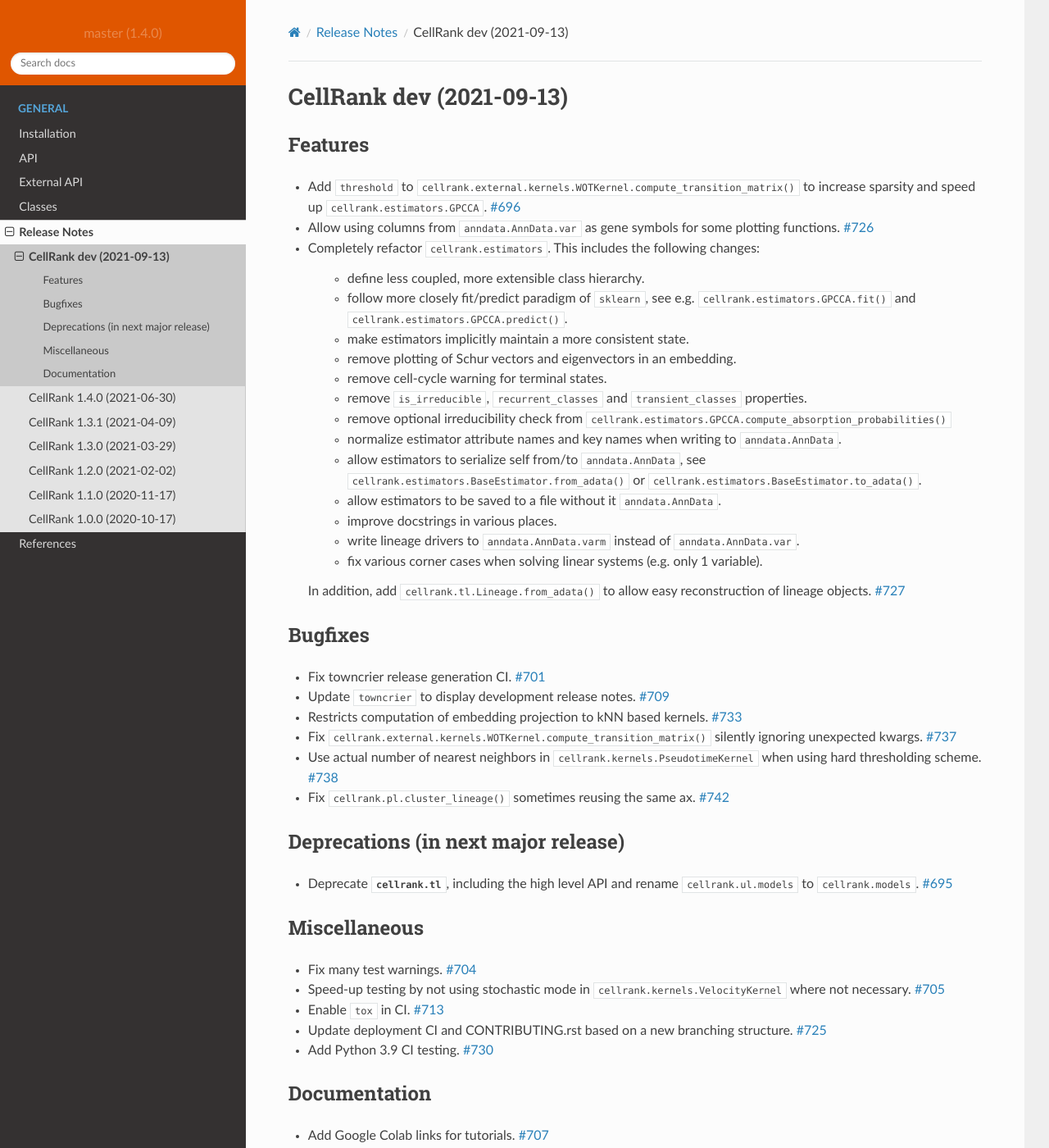
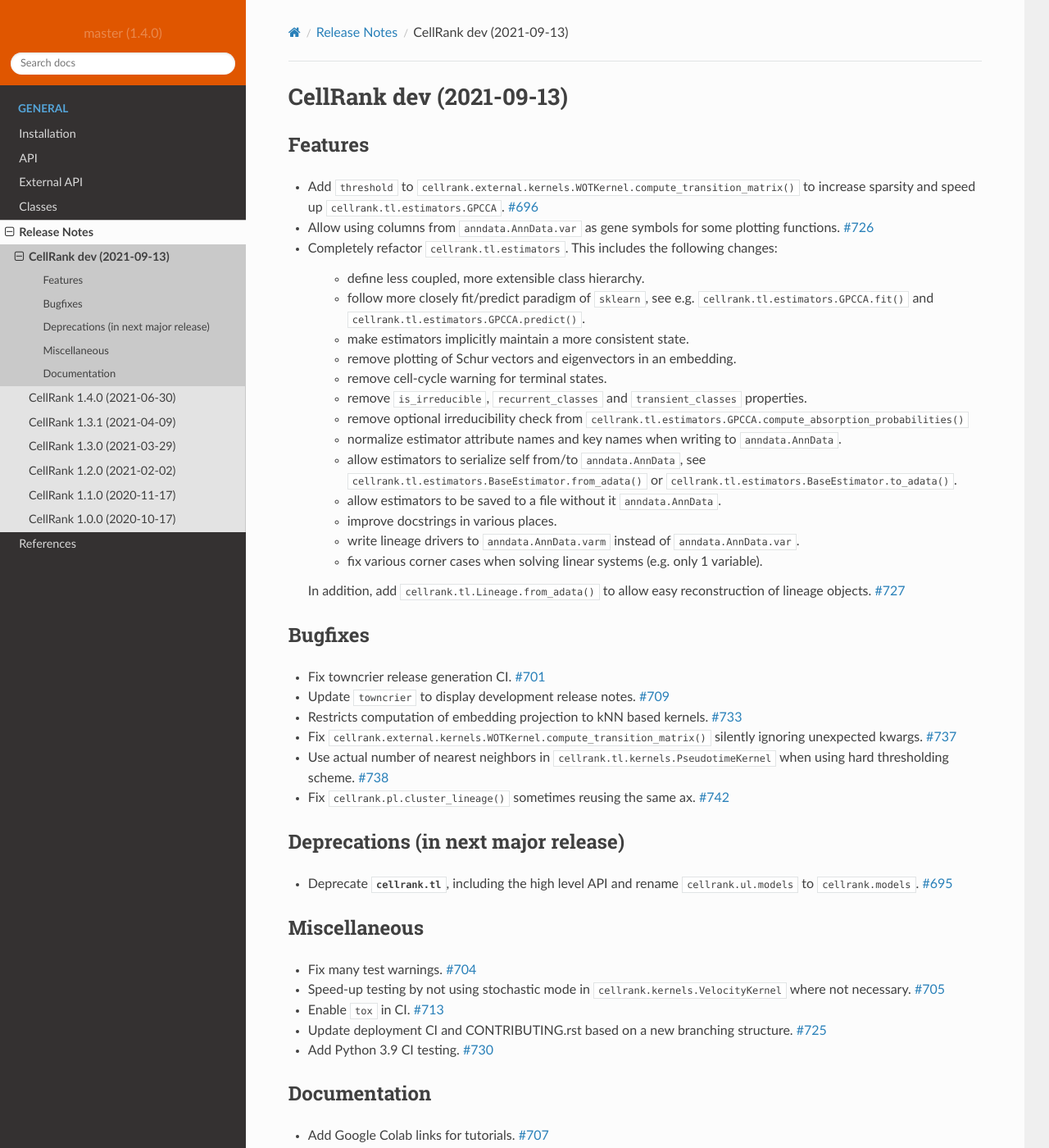
Before and after one commit to theislab/cellrank, a Sphinx documentation site: the page built from docs/source/release/notes-dev.rst, in a window 1280 px wide and 1400 px high. Shown: the whole window at 82% size. Built offline with Sphinx 7.4.7 and the Read the Docs theme 2.0.0, drawn with Linux system fonts in a browser that asks for light colours; pages that are not in the unit, such as notebooks, are missing from menus.

```diff
--- a/docs/source/release/notes-dev.rst
+++ b/docs/source/release/notes-dev.rst
@@ -5,25 +5,25 @@ Features
 --------
 
 - Add ``threshold`` to :meth:`cellrank.external.kernels.WOTKernel.compute_transition_matrix` to increase sparsity and
-  speed up :class:`cellrank.estimators.GPCCA`.
+  speed up :class:`cellrank.tl.estimators.GPCCA`.
   `#696 <https://github.com/theislab/cellrank/pull/696>`__
 
 - Allow using columns from :attr:`anndata.AnnData.var` as gene symbols for some plotting functions.
   `#726 <https://github.com/theislab/cellrank/pull/726>`__
 
-- Completely refactor :mod:`cellrank.estimators`. This includes the following changes:
+- Completely refactor :mod:`cellrank.tl.estimators`. This includes the following changes:
 
       - define less coupled, more extensible class hierarchy.
       - follow more closely fit/predict paradigm of :mod:`sklearn`, see e.g.
-        :meth:`cellrank.estimators.GPCCA.fit` and :meth:`cellrank.estimators.GPCCA.predict`.
+        :meth:`cellrank.tl.estimators.GPCCA.fit` and :meth:`cellrank.tl.estimators.GPCCA.predict`.
       - make estimators implicitly maintain a more consistent state.
       - remove plotting of Schur vectors  and eigenvectors in an embedding.
       - remove cell-cycle warning for terminal states.
       - remove ``is_irreducible``, ``recurrent_classes`` and ``transient_classes`` properties.
-      - remove optional irreducibility check from :meth:`cellrank.estimators.GPCCA.compute_absorption_probabilities`
+      - remove optional irreducibility check from :meth:`cellrank.tl.estimators.GPCCA.compute_absorption_probabilities`
       - normalize estimator attribute names and key names when writing to :class:`anndata.AnnData`.
       - allow estimators to serialize self from/to :class:`anndata.AnnData`, see
-        :meth:`cellrank.estimators.BaseEstimator.from_adata` or :meth:`cellrank.estimators.BaseEstimator.to_adata`.
+        :meth:`cellrank.tl.estimators.BaseEstimator.from_adata` or :meth:`cellrank.tl.estimators.BaseEstimator.to_adata`.
       - allow estimators to be saved to a file without it :class:`anndata.AnnData`.
       - improve docstrings in various places.
       - write lineage drivers to :attr:`anndata.AnnData.varm` instead of :attr:`anndata.AnnData.var`.
@@ -48,7 +48,7 @@ Bugfixes
 - Fix :meth:`cellrank.external.kernels.WOTKernel.compute_transition_matrix` silently ignoring unexpected kwargs.
   `#737 <https://github.com/theislab/cellrank/pull/737>`__
 
-- Use actual number of nearest neighbors in :class:`cellrank.kernels.PseudotimeKernel`
+- Use actual number of nearest neighbors in :class:`cellrank.tl.kernels.PseudotimeKernel`
   when using hard thresholding scheme.
   `#738 <https://github.com/theislab/cellrank/pull/738>`__
 
```
